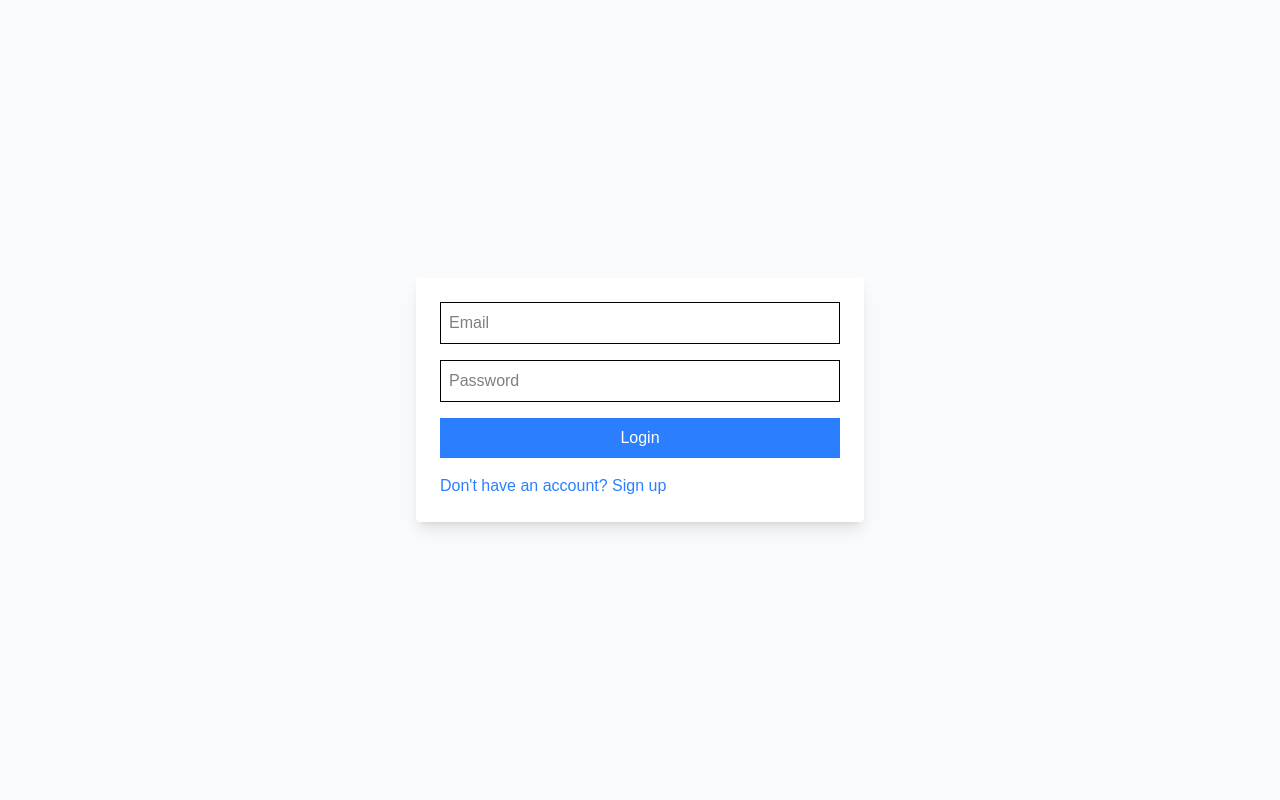
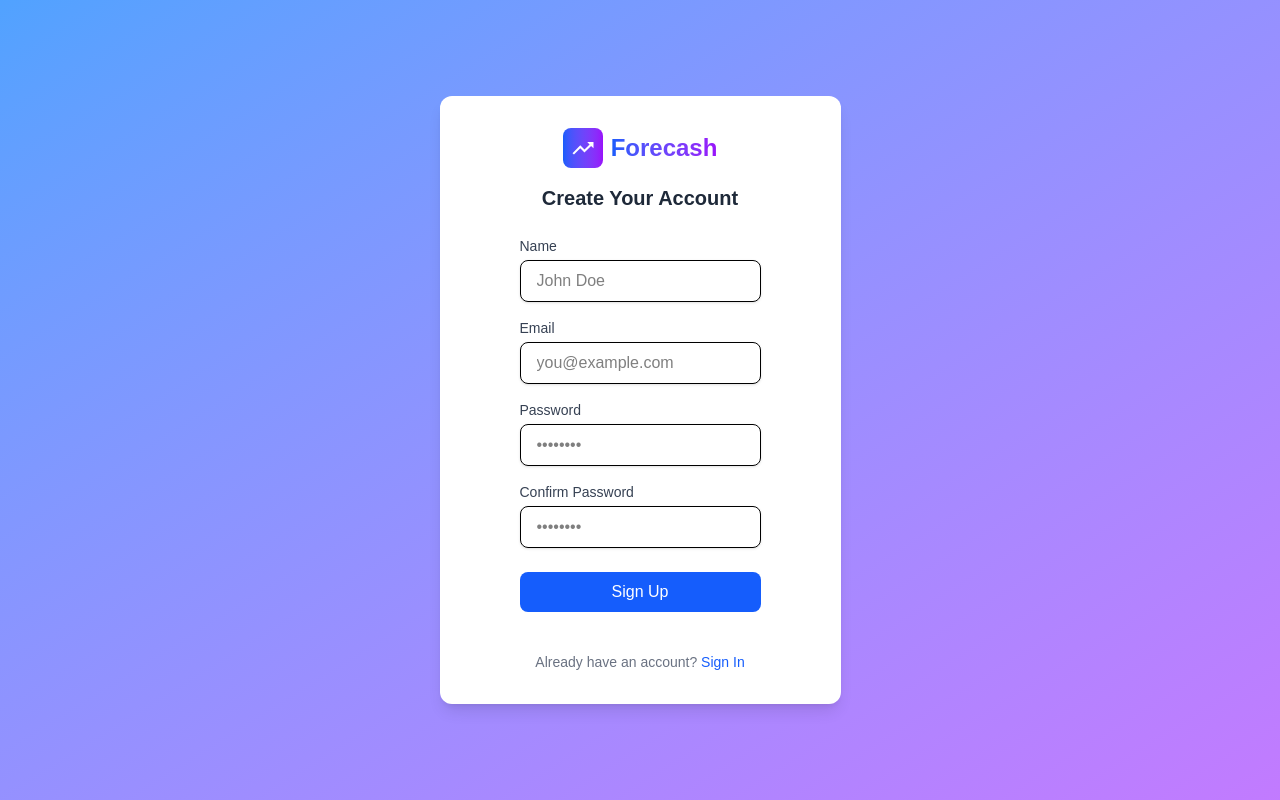
Before and after one commit to Neeraj704/Forecash, a React (Vite) app in the folder frontend/: page /register in a window 1280 px wide. Before the commit this address led to /auth. Built offline with nearby package versions, Linux system fonts and the light colour scheme.

Commit message:
Authentication Forms are styled, made minor changes in rounting

```diff
--- a/frontend/src/App.jsx
+++ b/frontend/src/App.jsx
@@ -1,11 +1,11 @@
 import React, { useEffect, useState } from "react";
 import { BrowserRouter, Routes, Route, Navigate } from "react-router-dom";
+import HomePage from "./pages/Home";
 import AuthPage from "./pages/AuthPage";
 import Dashboard from "./pages/Dashboard";
 import { useAuthStore } from "./store/authStore";
 import { getMe } from "./api/user";
-import HomePage from "./pages/Home";
-import LoginForm from "./components/LoginForm";
+import SignupForm from "./components/SignupForm";
 
 export default function App() {
   const { user, setAuth, setToken, logout } = useAuthStore();
@@ -39,10 +39,16 @@ export default function App() {
   return (
     <BrowserRouter>
       <Routes>
-        <Route path="/" element={<HomePage />} />
+        <Route path="/" element={<HomePage />} /> {/* Home page */}
         <Route
-          path="/auth"
+          path="/auth" // for login - for already registered users
           element={!user ? <AuthPage /> : <Navigate to="/dashboard" replace />}
+        />
+        <Route
+          path="/register" // for signup - for new users
+          element={
+            !user ? <SignupForm /> : <Navigate to="/dashboard" replace />
+          }
         />
         <Route
           path="/dashboard"
--- a/frontend/src/components/LoginForm.jsx
+++ b/frontend/src/components/LoginForm.jsx
@@ -1,8 +1,8 @@
 import React, { useState } from "react";
 import { login } from "../api/auth";
 import { useAuthStore } from "../store/authStore";
-import { useNavigate } from "react-router-dom";
-
+import { Link, useNavigate } from "react-router-dom";
+import { IoMdTrendingUp } from "react-icons/io";
 export default function LoginForm() {
   const [email, setEmail] = useState(""),
     [pw, setPw] = useState("");
@@ -21,26 +21,74 @@ export default function LoginForm() {
     }
   };
   return (
-    <form onSubmit={handle} className="space-y-4">
+    <div className="w-full mx-auto min-h-screen flex items-center justify-center px-4 bg-gradient-to-br from-blue-400 to-purple-400 ">
+      <div className=" max-w-3xl  shadow-lg bg-white p-8 rounded-xl ">
+        {/* Logo */}
+        <div className="flex flex-col gap-4 items-center text-center mb-8">
+          <div className="flex items-center space-x-2">
+            <div className="bg-gradient-to-r from-blue-600 to-purple-600 p-2 rounded-lg">
+              <IoMdTrendingUp className="w-6 h-6 text-white" />
+            </div>
+            <span className="text-2xl font-bold bg-gradient-to-r from-blue-600 to-purple-600 bg-clip-text text-transparent">
+              Forecash
+            </span>
+          </div>
+
+          <p className="text-sm text-gray-500">Welcome Back!</p>
+        </div>
+
+        {/* Form */}
+        <form onSubmit={handle} className="space-y-5">
+          <div>
+            <label
+              htmlFor="email"
+              className="text-sm font-medium text-gray-700"
+            >
+              Email
+            </label>
             <input
               type="email"
-        placeholder="Email"
+              id="email"
               value={email}
               onChange={(e) => setEmail(e.target.value)}
-        className="w-full border p-2"
+              className="mt-1 w-full p-3 border border-gray-300 rounded-lg focus:outline-none focus:ring-2 focus:ring-blue-500"
               required
+              placeholder="you@example.com"
             />
+          </div>
+
+          <div>
+            <label
+              htmlFor="password"
+              className="text-sm font-medium text-gray-700"
+            >
+              Password
+            </label>
             <input
               type="password"
-        placeholder="Password"
+              id="password"
               value={pw}
               onChange={(e) => setPw(e.target.value)}
-        className="w-full border p-2"
+              className="mt-1 w-full p-3 border border-gray-300 rounded-lg focus:outline-none focus:ring-2 focus:ring-blue-500"
               required
+              placeholder="••••••••"
             />
-      <button type="submit" className="w-full bg-blue-500 text-white p-2">
-        Login
+          </div>
+
+          <button
+            type="submit"
+            className="w-full bg-blue-600 text-white py-3 rounded-lg font-medium hover:bg-blue-700 transition-colors"
+          >
+            Sign In
           </button>
+          <p className="text-center text-sm text-gray-500 mt-6">
+            Don't have an account?{" "}
+            <Link to="/register" className="text-blue-600 cursor-pointer">
+              Sign Up
+            </Link>
+          </p>
         </form>
+      </div>
+    </div>
   );
 }
--- a/frontend/src/components/SignupForm.jsx
+++ b/frontend/src/components/SignupForm.jsx
@@ -1,26 +1,131 @@
-import React, { useState } from 'react';
-import { signup } from '../api/auth';
+import React, { useState } from "react";
+import { signup } from "../api/auth";
+import { IoMdTrendingUp } from "react-icons/io";
+import { Link } from "react-router-dom";
 
-export default function SignupForm(){
-  const [email,setEmail]=useState(''),
-        [name,setName]=useState(''),
-        [pw,setPw]=useState('');
-  const handle = async e=>{
+export default function SignupForm() {
+  const [email, setEmail] = useState(""),
+    [name, setName] = useState(""),
+    [pw, setPw] = useState(""),
+    [confirmPw, setConfirmPw] = useState(""),
+    [error, setError] = useState("");
+
+  const handle = async (e) => {
     e.preventDefault();
+    if (pw !== confirmPw) {
+      setError("Passwords do not match.");
+      return;
+    }
+
+    setError("");
+
     try {
-      await signup({email,name,password:pw});
-      alert('Signup successful! Please login.');
-    } catch{ alert('Signup failed'); }
+      await signup({ email, name, password: pw });
+      alert("Signup successful! Please login.");
+    } catch {
+      alert("Signup failed");
+    }
   };
+
   return (
-    <form onSubmit={handle} className="space-y-4">
-      <input type="text" placeholder="Name" value={name}
-            onChange={e=>setName(e.target.value)} className="w-full border p-2" required/>
-      <input type="email" placeholder="Email" value={email}
-            onChange={e=>setEmail(e.target.value)} className="w-full border p-2" required/>
-      <input type="password" placeholder="Password" value={pw}
-            onChange={e=>setPw(e.target.value)} className="w-full border p-2" required/>
-      <button type="submit" className="w-full bg-green-500 text-white p-2">Signup</button>
-    </form>
+    <div className="w-full mx-auto min-h-screen flex items-center justify-center px-4 bg-gradient-to-br from-blue-400 to-purple-400">
+      <div className="max-w-5xl px-20 shadow-lg bg-white p-8 rounded-xl">
+        <form onSubmit={handle} className=" space-y-6">
+          <div className="text-center mb-6 flex flex-col gap-4 items-center">
+            <div className="flex items-center space-x-2">
+              <div className="bg-gradient-to-r from-blue-600 to-purple-600 p-2 rounded-lg">
+                <IoMdTrendingUp className="w-6 h-6 text-white" />
+              </div>
+              <span className="text-2xl font-bold bg-gradient-to-r from-blue-600 to-purple-600 bg-clip-text text-transparent">
+                Forecash
+              </span>
+            </div>
+            <h2 className="text-xl font-bold text-gray-800">
+              Create Your Account
+            </h2>
+          </div>
+
+          <div className="space-y-4">
+            <div>
+              <label className="block text-sm font-medium text-gray-700 mb-1">
+                Name
+              </label>
+              <input
+                type="text"
+                placeholder="John Doe"
+                value={name}
+                onChange={(e) => setName(e.target.value)}
+                required
+                className="w-full px-4 py-2 border rounded-lg shadow-sm focus:ring-2 focus:ring-blue-500 focus:outline-none"
+              />
+            </div>
+
+            <div>
+              <label className="block text-sm font-medium text-gray-700 mb-1">
+                Email
+              </label>
+              <input
+                type="email"
+                placeholder="you@example.com"
+                value={email}
+                onChange={(e) => setEmail(e.target.value)}
+                required
+                className="w-full px-4 py-2 border rounded-lg shadow-sm focus:ring-2 focus:ring-blue-500 focus:outline-none"
+              />
+            </div>
+
+            <div>
+              <label className="block text-sm font-medium text-gray-700 mb-1">
+                Password
+              </label>
+              <input
+                type="password"
+                placeholder="••••••••"
+                value={pw}
+                onChange={(e) => setPw(e.target.value)}
+                required
+                className="w-full px-4 py-2 border rounded-lg shadow-sm focus:ring-2 focus:ring-blue-500 focus:outline-none"
+              />
+            </div>
+
+            <div>
+              <label className="block text-sm font-medium text-gray-700 mb-1">
+                Confirm Password
+              </label>
+              <input
+                type="password"
+                placeholder="••••••••"
+                value={confirmPw}
+                onChange={(e) => setConfirmPw(e.target.value)}
+                required
+                className="w-full px-4 py-2 border rounded-lg shadow-sm focus:ring-2 focus:ring-blue-500 focus:outline-none"
+              />
+            </div>
+
+            {error && (
+              <p className="text-red-600 text-sm font-medium mt-1">{error}</p>
+            )}
+          </div>
+
+          <button
+            type="submit"
+            className="w-full bg-blue-600 text-white py-2 rounded-lg font-medium hover:bg-blue-700 transition-colors duration-200"
+          >
+            Sign Up
+          </button>
+          <div className="">
+            <p className="text-center text-sm text-gray-500 mt-4">
+              Already have an account?{" "}
+              <Link
+                to="/auth"
+                className="text-blue-600 hover:underline cursor-pointer"
+              >
+                Sign In
+              </Link>
+            </p>
+          </div>
+        </form>
+      </div>
+    </div>
   );
 }
--- a/frontend/src/pages/AuthPage.jsx
+++ b/frontend/src/pages/AuthPage.jsx
@@ -1,16 +1,25 @@
-import React, { useState } from 'react';
-import LoginForm from '../components/LoginForm';
-import SignupForm from '../components/SignupForm';
+import React from "react";
+import LoginForm from "../components/LoginForm";
 
-export default function AuthPage(){
-  const [isLogin, setIsLogin] = useState(true);
+export default function AuthPage() {
+  // const [isLogin, setIsLogin] = useState(true);
   return (
-    <div className="min-h-screen flex items-center justify-center bg-gray-50">
-      <div className="w-full max-w-md bg-white p-6 shadow-lg rounded">
-        {isLogin ? <LoginForm/> : <SignupForm/>}
-        <button onClick={()=>setIsLogin(!isLogin)} className="mt-4 text-blue-500">
-          {isLogin ? "Don't have an account? Sign up" : "Already have one? Log in"}
-        </button>
+    <div className="min-h-screen flex items-center justify-center ">
+      <div className="w-full  bg-white shadow-lg rounded">
+        <LoginForm />
+
+        {/* {isLogin ? <LoginForm /> : <SignupForm />} */}
+
+        {/*  below button should be in form not here.  */}
+        {/* <button
+          onClick={() => setIsLogin(!isLogin)}
+          className="mt-4 text-blue-500"
+        >
+          {isLogin
+            ? "Don't have an account? Sign up"
+            : "Already have one? Log in"}
+        </button>{" "}
+        // not getting this logic  */}
       </div>
     </div>
   );
```
Lines whose indentation alone changed are shown as unchanged.
